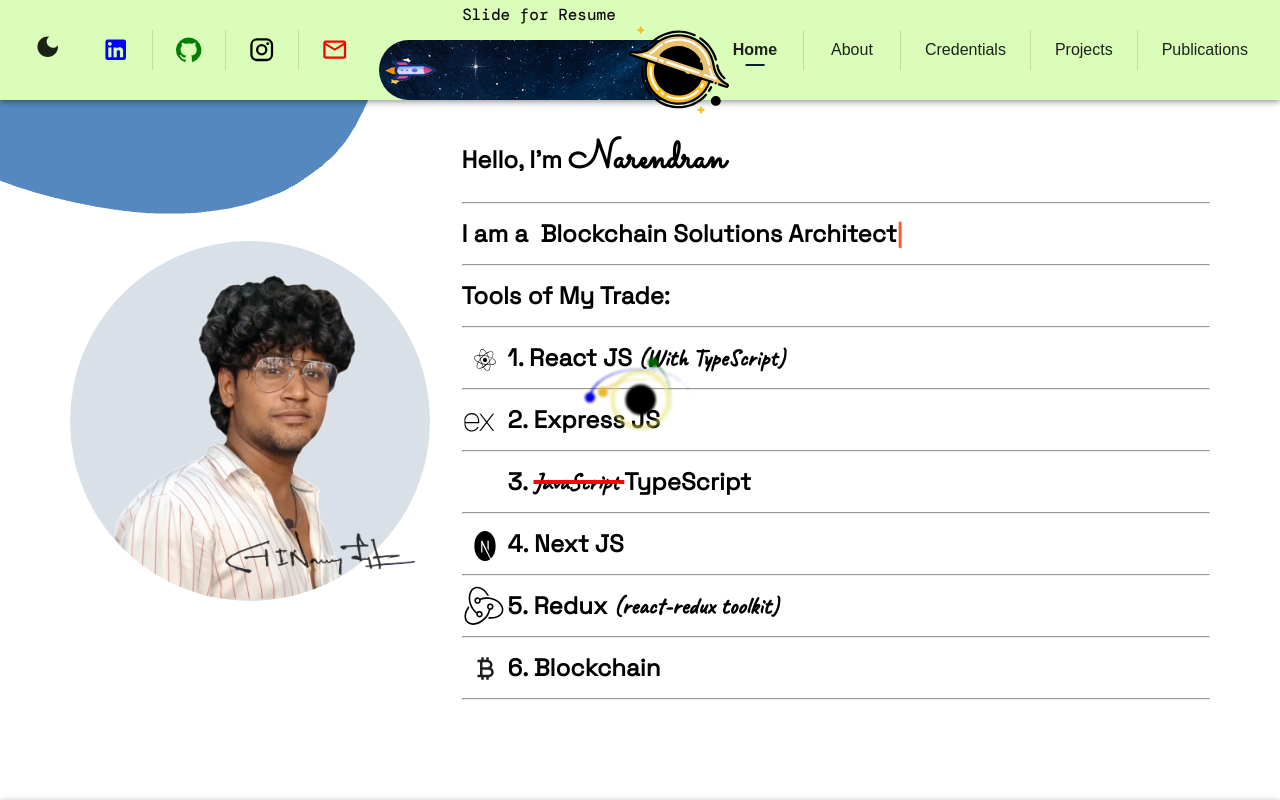
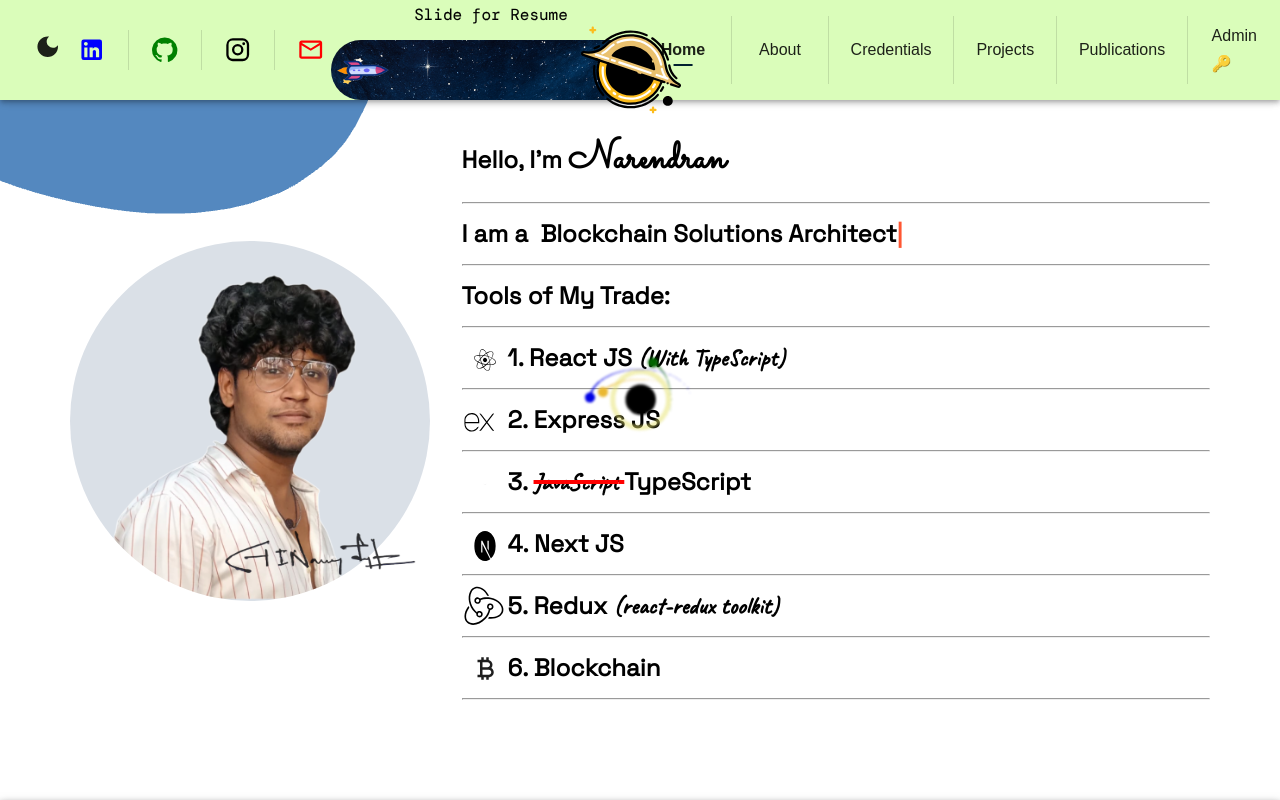
Before and after one commit to YashNarK/my-next-portfolio, a Next.js app: page / in a window 1280 px wide. Built offline with nearby package versions, Linux system fonts and the light colour scheme.

Commit message:
added admin🔑 to floating navbar

```diff
--- a/src/components/navbarComponents/FloatingNavBar.tsx
+++ b/src/components/navbarComponents/FloatingNavBar.tsx
@@ -23,7 +23,6 @@ import * as React from "react";
 import SlideButton from "./SlideButton";
 import SocialButton from "./SocialButton";
 import ThemeToggleButton from "./ThemeToggleButton";
-
 const drawerWidth = { xs: 240, sm: 400 };
 const navItems = [
   { label: "Home", path: "/" },
@@ -31,6 +30,7 @@ const navItems = [
   { label: "Credentials", path: "/credentials" },
   { label: "Projects", path: "/projects" },
   { label: "Publications", path: "/publications" },
+  { label: "Admin🔑", path: "/admin" },
 ];
 interface ISocialData {
   text: string;
```
